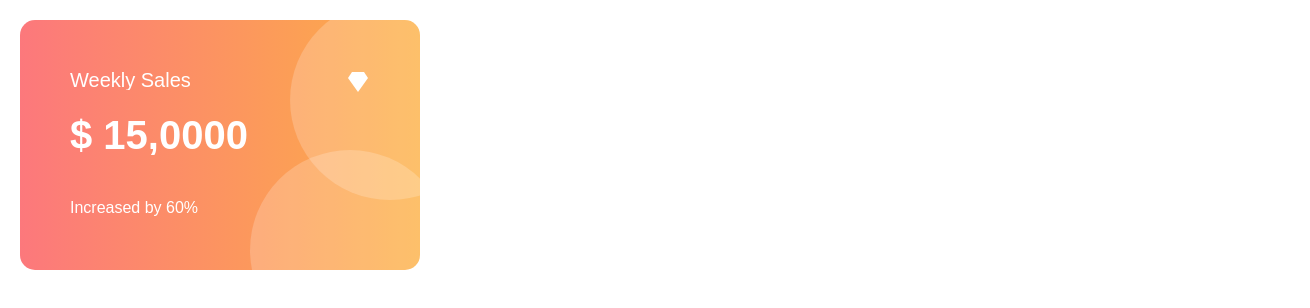
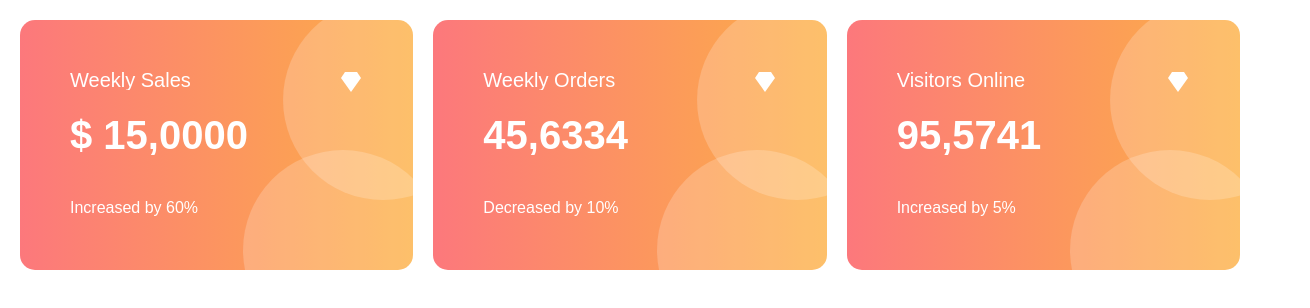
Before and after one commit to AnastasiaSneshko/Flex-site, a plain HTML site: page Card-item/card.html in a window 1280 px wide. Shown: the whole page, 1310 px wide, since content can reach past the window. Drawn offline with Linux system fonts and the light colour scheme.

Commit message:
added another card

```diff
--- a/Card-item/card.html
+++ b/Card-item/card.html
@@ -9,11 +9,23 @@
   <link rel="stylesheet" href="/Card-item/style.css">
 </head>
 <body>
-  <section class="card-item">
+  <section class="card-item one">
     <h2 class="card-title">Weekly Sales</h2>
     <img class="card-image" src="images/diamond.svg" alt="icon-diamond">
-    <p class="card-num">$  15,0000</p>
+    <p class="card-num">$ 15,0000</p>
     <p class="card-text">Increased by 60%</p>
+  </section>
+  <section class="card-item two">
+    <h2 class="card-title">Weekly Orders</h2>
+    <img class="card-image" src="images/diamond.svg" alt="icon-diamond">
+    <p class="card-num">45,6334</p>
+    <p class="card-text">Decreased by 10%</p>
+  </section>
+  <section class="card-item three">
+    <h2 class="card-title">Visitors Online</h2>
+    <img class="card-image" src="images/diamond.svg" alt="icon-diamond">
+    <p class="card-num">95,5741</p>
+    <p class="card-text">Increased by 5%</p>
   </section>
 </body>
 </html>
--- a/Card-item/style.css
+++ b/Card-item/style.css
@@ -1,16 +1,29 @@
 body {
   padding: 20px;
+  display: flex;
 }
 
 .card-item {
   width: 300px;
   height: 150px;
-  background: linear-gradient(90deg, rgba(252,120,124,1) 0%, rgba(252,176,69,1) 100%);
   border-radius: 15px;
   color: #fff;
   font-family: Arial, Helvetica, sans-serif;
   padding: 50px;
   position: relative;
+  margin-right: 20px;
+}
+
+.one {
+  background: linear-gradient(90deg, rgba(252,120,124,1) 0%, rgba(252,176,69,1) 100%);
+}
+
+.two {
+  background: linear-gradient(90deg, rgba(252,120,124,1) 0%, rgba(252,176,69,1) 100%);
+}
+
+.three {
+  background: linear-gradient(90deg, rgba(252,120,124,1) 0%, rgba(252,176,69,1) 100%);
 }
 
 .card-item::before {
```
